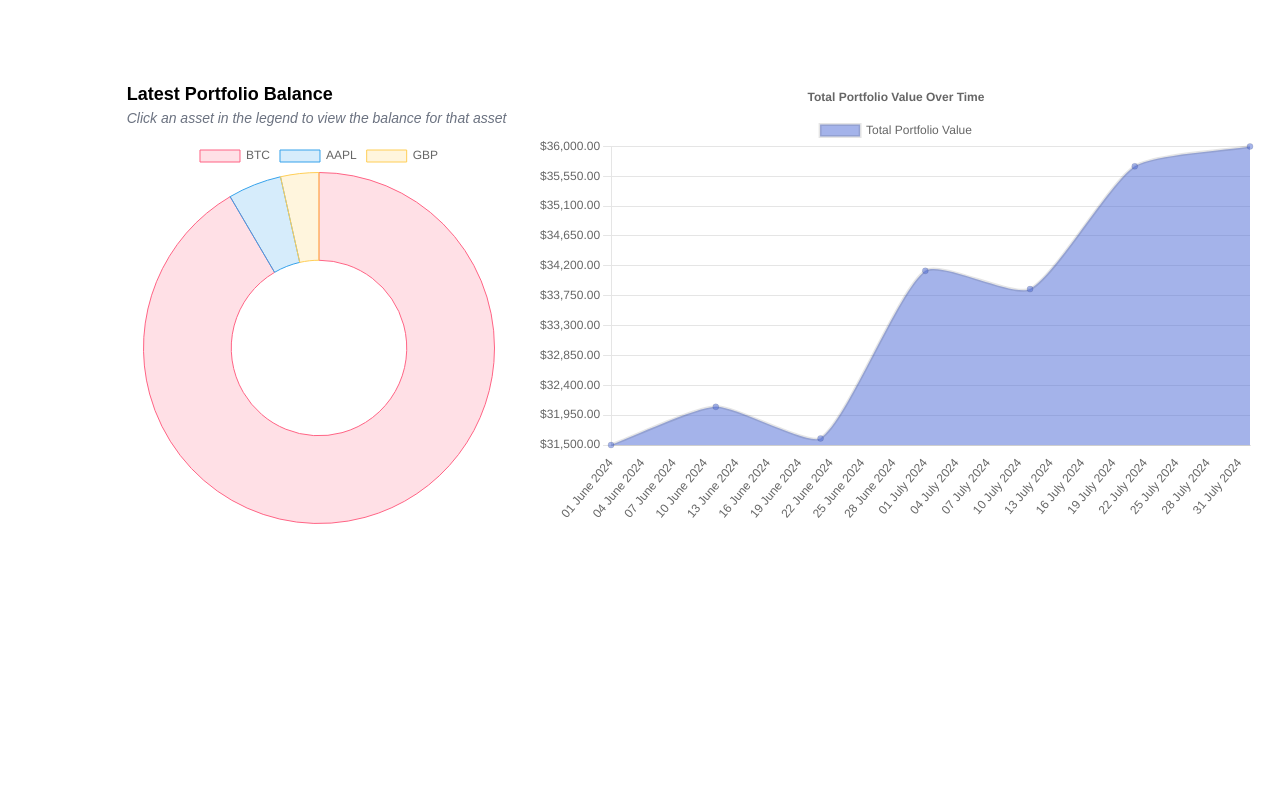
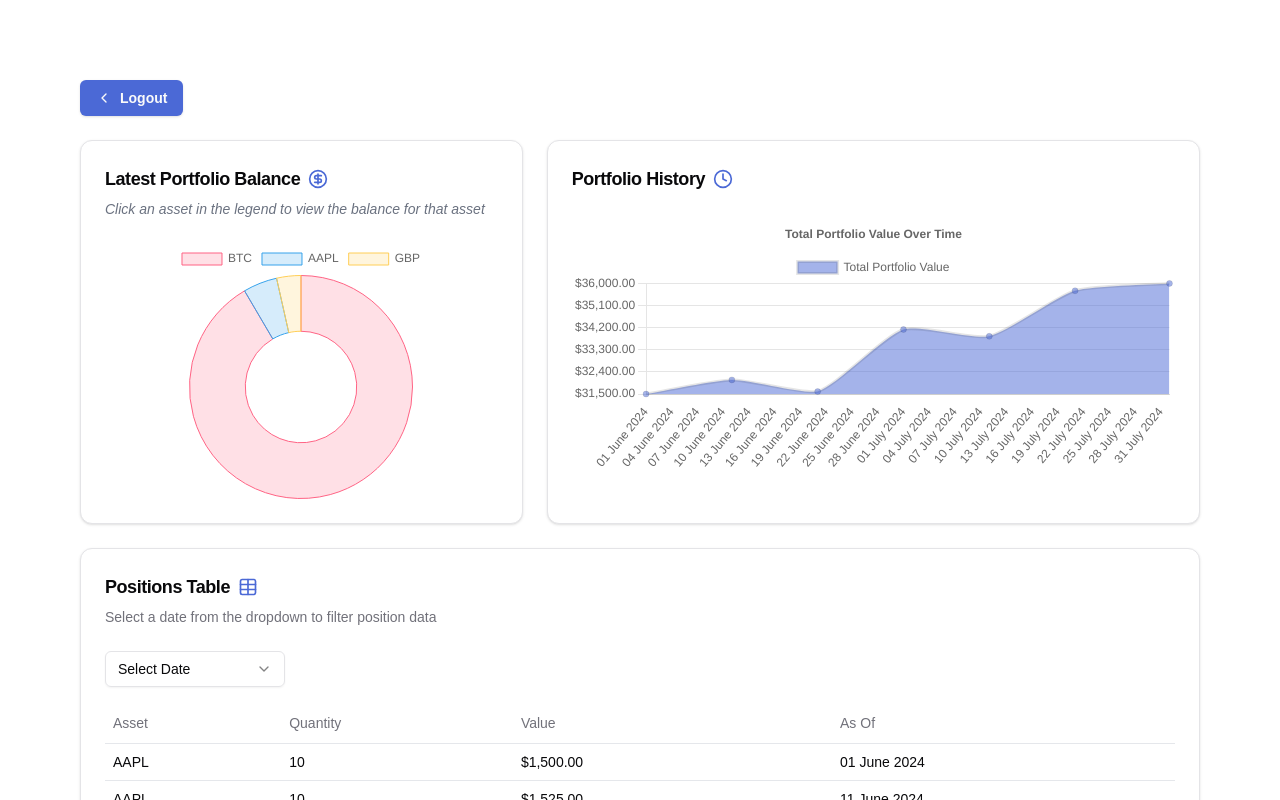
Before and after one commit to DRD161/vega, a Next.js app: page /dashboard in a window 1280 px wide. Shown: the top 800 px of the page. Built offline with nearby package versions, Linux system fonts and the light colour scheme.

Commit message:
Layout components.

```diff
--- a/app/dashboard/page.tsx
+++ b/app/dashboard/page.tsx
@@ -1,24 +1,27 @@
 import { fetchChartData } from "@/lib/utils";
 import ErrorToast from "@/components/ErrorToast";
-
 import DoughnutChart from "@/components/DoughnutChart";
 import TableComponent from "@/components/TableComponent";
 import LineChart from "@/components/LineChart";
+import LogoutLink from "@/components/LogoutLink";
 
 const Dashboard = async () => {
   try {
-    const portfolioData = await fetchChartData(
+    const portfolioData: [] | null = await fetchChartData(
       "http://localhost:3000/api/portfolio",
     );
 
-    const pricesData = await fetchChartData("http://localhost:3000/api/prices");
+    const pricesData: [] | null = await fetchChartData(
+      "http://localhost:3000/api/prices",
+    );
 
     return (
       <main>
-        <section className="grid grid-cols-12 auto-rows-max pt-20 px-6">
+        <section className="grid grid-cols-12 auto-rows-max pt-20 px-20">
+          <LogoutLink label="Logout" />
           <DoughnutChart data={portfolioData} />
-          {/*<TableComponent data={portfolioData} />*/}
           <LineChart portfolio={portfolioData} data={pricesData} />
+          <TableComponent data={portfolioData} />
         </section>
       </main>
     );
--- a/components/DoughnutChart.tsx
+++ b/components/DoughnutChart.tsx
@@ -11,6 +11,13 @@ import {
 import { Doughnut } from "react-chartjs-2";
 import { PortfolioInterface } from "@/app/data/portfolio";
 import { formatCurrency } from "@/lib/utils";
+import {
+  Card,
+  CardContent,
+  CardDescription,
+  CardHeader,
+  CardTitle,
+} from "@/components/ui/card";
 
 ChartJS.register(ArcElement, Tooltip, Legend);
 
@@ -67,18 +74,9 @@ const DoughnutChart = ({ data }: DoughnutProps) => {
     setDoughnutChartData(chartData);
   }, [data]);
 
-  return doughnutChartData ? (
-    <div className="w-full lg:w-96 col-start-1 col-span-12 lg:col-start-2 lg:col-span-4 row-start-1">
-      <div className="mb-3">
-        <p className="text-lg font-bold">Latest Portfolio Balance</p>
-        <p className="text-sm text-gray-500 italic">
-          Click an asset in the legend to view the balance for that asset
-        </p>
-      </div>
-      <div>
-        <Doughnut
-          data={doughnutChartData}
-          options={{
+  const chartOptions = {
+    responsive: true,
+    maintainAspectRatio: false,
     plugins: {
       tooltip: {
         callbacks: {
@@ -89,11 +87,47 @@ const DoughnutChart = ({ data }: DoughnutProps) => {
         },
       },
     },
-          }}
+  };
+
+  return (
+    doughnutChartData && (
+      <div className="col-span-full md:col-start-1 md:col-span-5 md:pr-6 mb-6 md:mb-0">
+        <Card className="h-full">
+          <CardHeader>
+            <CardTitle className="flex items-center text-lg font-bold">
+              Latest Portfolio Balance
+              <svg
+                xmlns="http://www.w3.org/2000/svg"
+                width="20"
+                height="20"
+                viewBox="0 0 24 24"
+                fill="none"
+                stroke="currentColor"
+                strokeWidth="2"
+                strokeLinecap="round"
+                strokeLinejoin="round"
+                className="lucide lucide-circle-dollar-sign ml-2 text-blue-900"
+              >
+                <circle cx="12" cy="12" r="10" />
+                <path d="M16 8h-6a2 2 0 1 0 0 4h4a2 2 0 1 1 0 4H8" />
+                <path d="M12 18V6" />
+              </svg>
+            </CardTitle>
+            <CardDescription className="text-sm text-gray-500 italic">
+              Click an asset in the legend to view the balance for that asset
+            </CardDescription>
+          </CardHeader>
+          <CardContent>
+            <Doughnut
+              className="w-full h-64"
+              data={doughnutChartData}
+              options={chartOptions}
             />
+          </CardContent>
+        </Card>
       </div>
-    </div>
-  ) : null;
+    )
+  );
 };
 
 export default DoughnutChart;
--- a/components/LineChart.tsx
+++ b/components/LineChart.tsx
@@ -15,14 +15,7 @@ import {
   TimeScale,
   Filler,
 } from "chart.js";
-import {
-  Card,
-  CardContent,
-  CardDescription,
-  CardFooter,
-  CardHeader,
-  CardTitle,
-} from "@/components/ui/card";
+import { Card, CardContent, CardHeader, CardTitle } from "@/components/ui/card";
 import { Line } from "react-chartjs-2";
 import "chartjs-adapter-date-fns";
 import { formatDate, formatCurrency } from "@/lib/utils";
@@ -117,10 +110,14 @@ const LineChart = ({ data, portfolio }: LineChartProps) => {
   const [chartOptions, setChartOptions] =
     useState<ChartOptions<"line">>(defaultOptions);
 
+  const [isLoading, setIsLoading] = useState<boolean>(true);
+
   useEffect(() => {
     if (data && portfolio) {
       // Get unique dates from the data
-      const labels: string[] = Array.from(new Set(data.map((item: PricesInterface) => item.asOf))).sort(
+      const labels: string[] = Array.from(
+        new Set(data.map((item: PricesInterface) => item.asOf)),
+      ).sort(
         (a: string, b: string) => new Date(a).getTime() - new Date(b).getTime(),
       );
 
@@ -173,13 +170,44 @@ const LineChart = ({ data, portfolio }: LineChartProps) => {
       };
 
       setLineChartData(chartData);
+      setIsLoading(false);
     }
   }, [data, portfolio]);
 
   return (
-    <div className="col-start-6 col-span-10">
-      <Line options={chartOptions} data={lineChartData} />
-    </div>
+    <>
+      {!isLoading && (
+        <Card className="col-span-full md:col-start-6 md:col-span-10">
+          <CardHeader>
+            <CardTitle className="flex items-center text-lg font-bold">
+              Portfolio History
+              <svg
+                xmlns="http://www.w3.org/2000/svg"
+                width="20"
+                height="20"
+                viewBox="0 0 24 24"
+                fill="none"
+                stroke="currentColor"
+                strokeWidth="2"
+                strokeLinecap="round"
+                strokeLinejoin="round"
+                className="lucide lucide-clock-4 ml-2 text-blue-900"
+              >
+                <circle cx="12" cy="12" r="10" />
+                <polyline points="12 6 12 12 16 14" />
+              </svg>
+            </CardTitle>
+          </CardHeader>
+          <CardContent>
+            <Line
+              className="w-full h-64"
+              options={chartOptions}
+              data={lineChartData}
+            />
+          </CardContent>
+        </Card>
+      )}
+    </>
   );
 };
 
--- a/package.json
+++ b/package.json
@@ -13,12 +13,13 @@
     "@hookform/resolvers": "^3.10.0",
     "@radix-ui/react-label": "^2.1.1",
     "@radix-ui/react-select": "^2.1.6",
-    "@radix-ui/react-slot": "^1.1.1",
+    "@radix-ui/react-slot": "^1.1.2",
     "@radix-ui/react-toast": "^1.2.6",
     "chart.js": "^4.4.7",
     "chartjs-adapter-date-fns": "^3.0.0",
     "class-variance-authority": "^0.7.1",
     "clsx": "^2.1.1",
+    "date-fns": "^4.1.0",
     "lucide-react": "^0.474.0",
     "next": "15.1.0",
     "react": "^19.0.0",
```
Also changed, not shown: 2 other files (tests, documents, lock files or other folders). Lines whose indentation alone changed are shown as unchanged.
